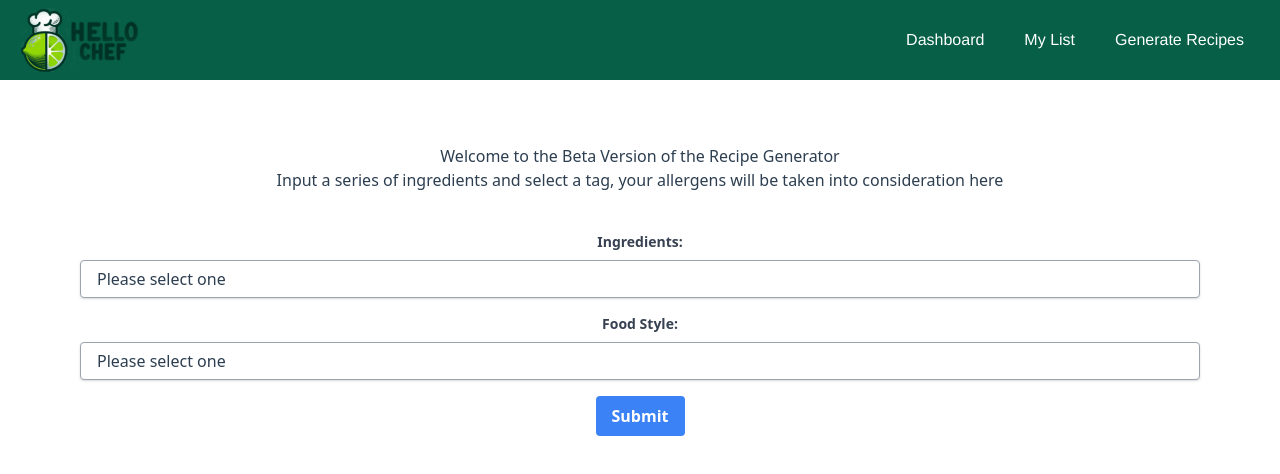
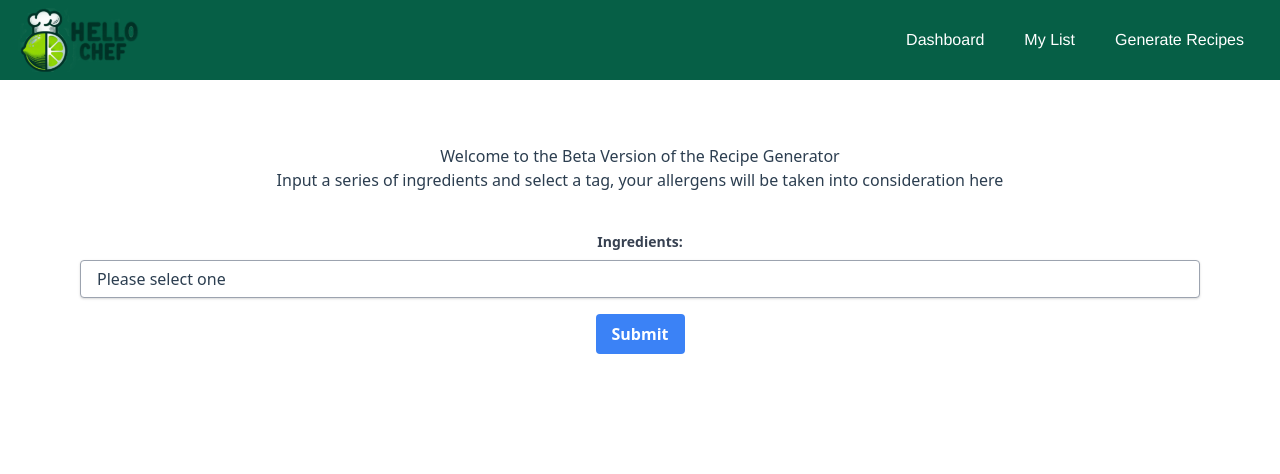
Before and after one commit to oiidmnk/hackatum-2023, a Vue app in the folder frontend/hello-chef/: page /generate in a window 1280 px wide. Shown: the top 474 px of the page. Built offline with nearby package versions, Linux system fonts and the light colour scheme.

Commit message:
final changes to generator

```diff
--- a/frontend/hello-chef/src/views/GenerateRecipe.vue
+++ b/frontend/hello-chef/src/views/GenerateRecipe.vue
@@ -31,24 +31,6 @@
                   :value="ingredient"
                 >
                   {{ ingredient }}
-                </option>
-              </select>
-            </div>
-
-            <div class="mb-4">
-              <label
-                for="style"
-                class="block text-gray-700 text-sm font-bold mb-2"
-                >Food Style:</label
-              >
-              <select
-                v-model="formData.style"
-                id="style"
-                class="block appearance-none w-full bg-white border border-gray-400 hover:border-gray-500 px-4 py-2 pr-8 rounded shadow leading-tight focus:outline-none focus:shadow-outline"
-              >
-                <option disabled value="">Please select one</option>
-                <option v-for="style in stylesList" :key="style" :value="style">
-                  {{ style }}
                 </option>
               </select>
             </div>
--- a/frontend/hello-chef/src/views/MyList.vue
+++ b/frontend/hello-chef/src/views/MyList.vue
@@ -191,7 +191,7 @@
           </div>
         </div>
         <div v-else class="flex p-8 h-full">
-          <h1 v-if="dishLoading" class="text-2xl font-bold">Please Select an Item!</h1>
+
         </div>
       </div>
     </div>
```
